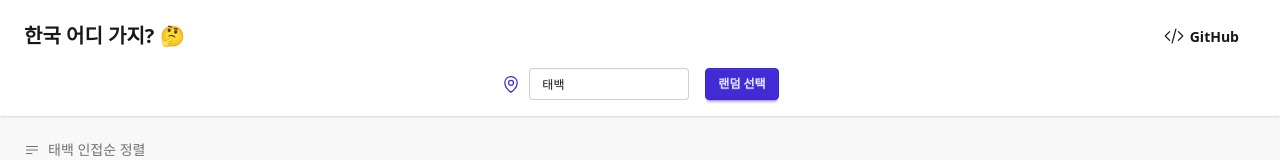
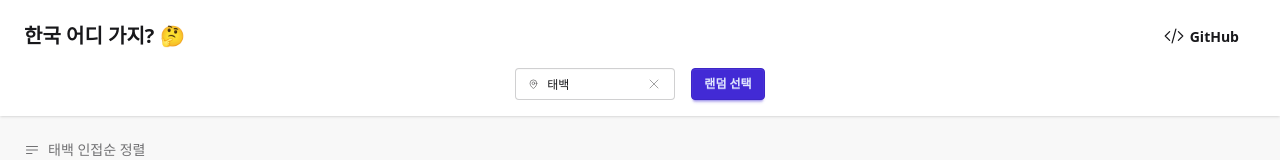
Before and after one commit to hoffa/hanguk.io, a React (Vite) app: page / in a window 1280 px wide. Both pictures are taken after a click on the button "랜덤 선택". Shown: the top 160 px of the page. Built offline with nearby package versions, Linux system fonts and the light colour scheme.

Commit message:
more standard form

```diff
--- a/src/App.tsx
+++ b/src/App.tsx
@@ -1,7 +1,12 @@
 import koreanData from './data.json'
 import type { Divisions } from './types'
 import { shuffleArray } from './utils'
-import { CodeBracketIcon, MapPinIcon, Bars3BottomLeftIcon } from '@heroicons/react/24/outline'
+import {
+  CodeBracketIcon,
+  MapPinIcon,
+  Bars3BottomLeftIcon,
+  XMarkIcon,
+} from '@heroicons/react/24/outline'
 import { useState } from 'react'
 import DivisionCard from './DivisionCard'
 
@@ -48,6 +53,13 @@ function App() {
     window.scrollTo({ top: 0, behavior: 'smooth' })
   }
 
+  const clearSelection = () => {
+    setLocationInput('')
+    setSelectedLocation(null)
+    setShowSuggestions(false)
+    setDivisions(sortedDivisions)
+  }
+
   const filteredSuggestions = data.divisions
     .filter(d => d.name.toLowerCase().includes(locationInput.toLowerCase()))
     .sort((a, b) => a.name.localeCompare(b.name, 'ko'))
@@ -78,18 +90,27 @@ function App() {
 
           {/* Bottom row: Filters */}
           <div className="flex flex-wrap items-center justify-center gap-4 w-full">
-            <div className="relative flex items-center gap-2">
-              <MapPinIcon className="w-5 h-5 text-primary" />
             <div className="relative">
+              <label className="input input-sm input-bordered w-40 flex items-center gap-2">
+                <MapPinIcon className="w-4 h-4 opacity-70" />
                 <input
                   type="text"
-                  className="input input-sm input-bordered w-40"
+                  className="grow"
                   placeholder="지역 입력"
                   value={locationInput}
                   onChange={e => handleLocationInputChange(e.target.value)}
                   onFocus={() => setShowSuggestions(locationInput.length > 0)}
                   onBlur={() => setTimeout(() => setShowSuggestions(false), 150)}
                 />
+                {locationInput && (
+                  <button
+                    onClick={clearSelection}
+                    className="text-base-content/40 hover:text-base-content/80"
+                  >
+                    <XMarkIcon className="w-4 h-4" />
+                  </button>
+                )}
+              </label>
               {showSuggestions && filteredSuggestions.length > 0 && (
                 <div className="absolute top-full left-0 right-0 z-10 bg-base-100 border border-base-300 rounded-md shadow-lg max-h-40 overflow-y-auto">
                   {filteredSuggestions.map(division => (
@@ -103,7 +124,6 @@ function App() {
                   ))}
                 </div>
               )}
-              </div>
             </div>
             <button onClick={pickRandom} className="btn btn-sm btn-primary">
               랜덤 선택
```
Lines whose indentation alone changed are shown as unchanged.
